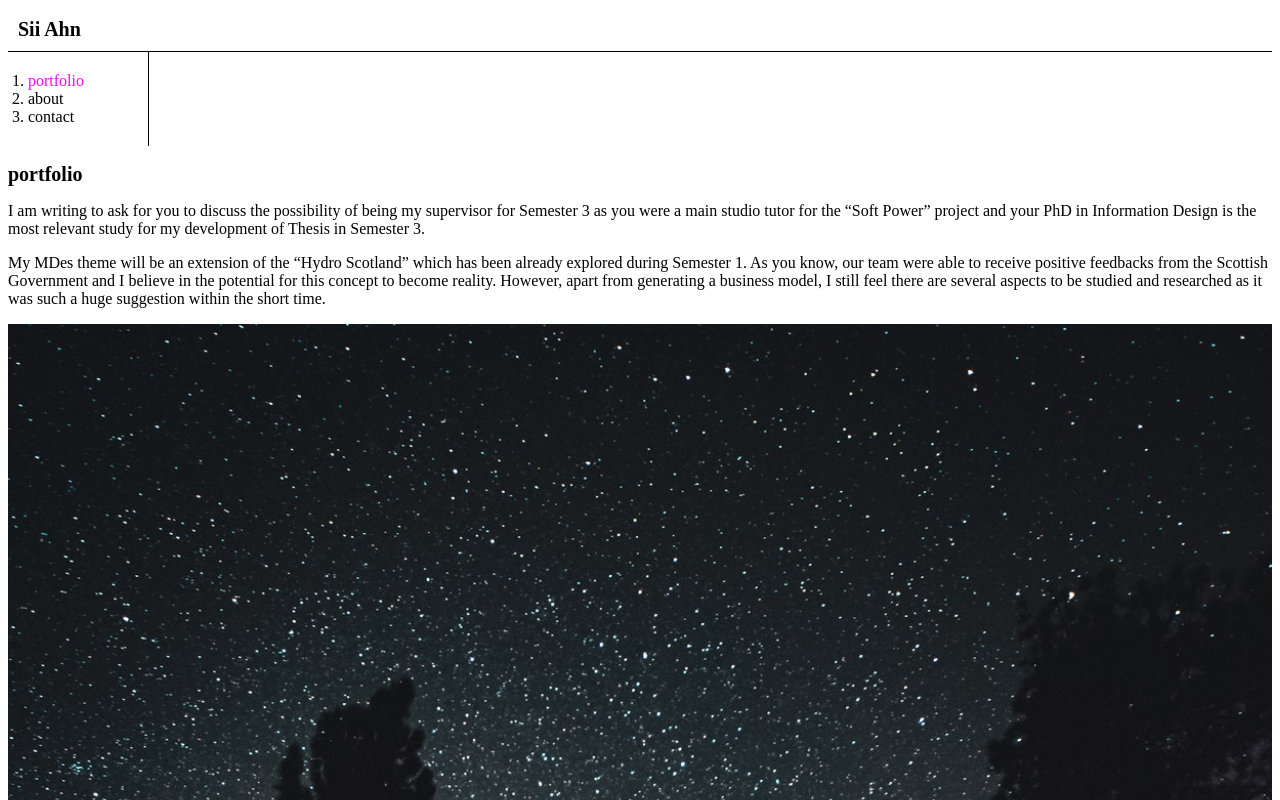
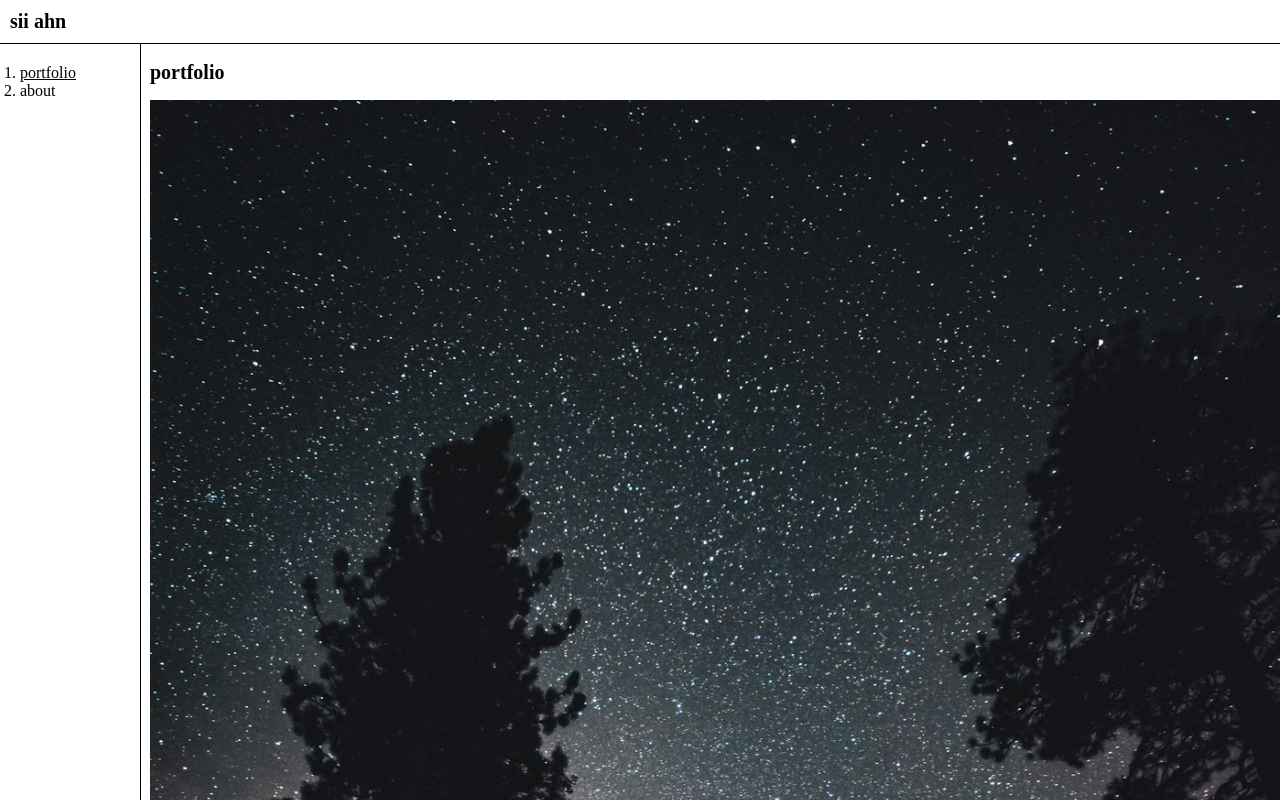
Before and after one commit to syzeroo/SiiAhn, a plain HTML site: page 1.html in a window 1280 px wide. Shown: the top 800 px of the page. Drawn offline with Linux system fonts and the light colour scheme.

Commit message:
Add files via upload

```diff
--- a/1.html
+++ b/1.html
@@ -1,57 +1,23 @@
 <!doctype html>
 <head>
-  <title>Sii Ahn</title>
+  <title>sii ahn</title>
   <meta Charset="utf-8">
-  <style>
-
-    a {
-      color:black;
-      text-decoration: none;
-    }
-    .active {
-      color:magenta
-    }
-    h1 {
-      font-size:20px;
-      text-align: left;
-      border-bottom:1px solid black;
-      margin:0;
-      padding:10px;
-    }
-    ol{
-      border-right:1px solid black;
-      width:100px;
-      margin:0;
-      padding:20px;
-    }
-    h2 {
-      font-size:20px;
-    }
-  </style>
+  <link rel="stylesheet" href="style.css">
 </head>
 <body>
-  <h1><a href="index.html">Sii Ahn</H1>
+  <h1><a href="index.html">sii ahn</H1>
+<div id="grid">
   <ol>
    <li><a href="1.html"class="active">portfolio</a></li>
    <li><a href="2.html">about</a></li>
-   <li><a href="3.html">contact</a></li>
-</ol>
-<!--
-<h1><a href="index.html">Sii Ahn</H1>
-<ol>
- <li><a href="1.html">PORTFOLIO</a></li>
- <li><a href="2.html">ABOUT</a></li>
- <li><a href="3.html">CONTACT</a></li>
-</ol>
--->
-<h2>portfolio</h2>
-<p>I am writing to ask for you to discuss the possibility of being my supervisor for Semester 3 as you were a main studio tutor for the “Soft Power” project and your PhD in Information Design is the most relevant study for my development of Thesis in Semester 3.<p/>
-<p>My MDes theme will be an extension of the “<a href="https://www.environment.gov.scot/educational-resources/get-learning/water/"
-
-  target+"_blank" title="html5
-  specification">Hydro Scotland</a>” which has been already explored during Semester 1. As you know, our team were able to receive positive feedbacks from the Scottish Government and I believe in the potential for this concept to become reality. However, apart from generating a business model, I still feel there are several aspects to be studied and researched as it was such a huge suggestion within the short time.</p>
-<img src="coding.jpeg" width="100%">
-<p>As such, I am going to look into the ‘Hydro Scotland’ from the micro to the macro perspective for the next stage. In particular, when I approached from user experiences, ‘Hydro Trail’ can be considered within more innovative ways beyond linking companies and sites and it should be one of the way of bringing the value of water which has great potential in creative and cultural aspects in Scotland.</p>
-<p>Through my study on this course, my ultimate interests and skill is mostly about visualising research and structures to support abstract and intangible concepts, hence I would like to learn and practice for deeper understanding of the visual methodologies. With this in mind I feel your involvement and advice will be a great opportunity for the project and myself.</p>
+  </ol>
+  <div>
+    <h2>portfolio</h2>
+    <p><img src="coding.jpeg" width="100%">
+    As such, I am going to look into the ‘Hydro Scotland’ from the micro to the macro perspective for the next stage. In particular, when I approached from user experiences, ‘Hydro Trail’ can be considered within more innovative ways beyond linking companies and sites and it should be one of the way of bringing the value of water which has great potential in creative and cultural aspects in Scotland.</p>
+    <p>Through my study on this course, my ultimate interests and skill is mostly about visualising research and structures to support abstract and intangible concepts, hence I would like to learn and practice for deeper understanding of the visual methodologies. With this in mind I feel your involvement and advice will be a great opportunity for the project and myself.
+    </p>
+  </div>
+</div>
 </body>
 </html>
--- /dev/null
+++ b/style.css
@@ -0,0 +1,47 @@
+body{
+  margin:0;
+}
+  a {
+    color:black;
+    text-decoration: none;
+  }
+  .active {
+    color:black;
+    text-decoration:underline;
+  }
+  a:hover {
+      text-decoration : underline;
+  }
+
+
+  h1 {
+    font-size:20px;
+    text-align: left;
+    border-bottom:1px solid black;
+    margin:0;
+    padding:10px;
+    font-family: 'Fenix', serif;
+  }
+  ol{
+    border-right:1px solid black;
+    width:100px;
+    margin:0;
+    padding:20px;
+    font-family: 'Fenix', serif;
+  }
+  h2 {
+    font-size:20px;
+  }
+  #grid{
+    display: grid;
+    grid-template-columns: 0px 150px 1fr;
+    font-family: 'Fenix', serif;
+  }
+  @media(max-width:800px){
+    #grid{
+      display:block;
+      font-family: 'Fenix', serif;
+    }
+    ol{
+      border:none
+  }
```
Also changed, not shown: 2.html (+8 -37 lines), 3.html (+10 -39 lines), index.html (+2 -28 lines).
